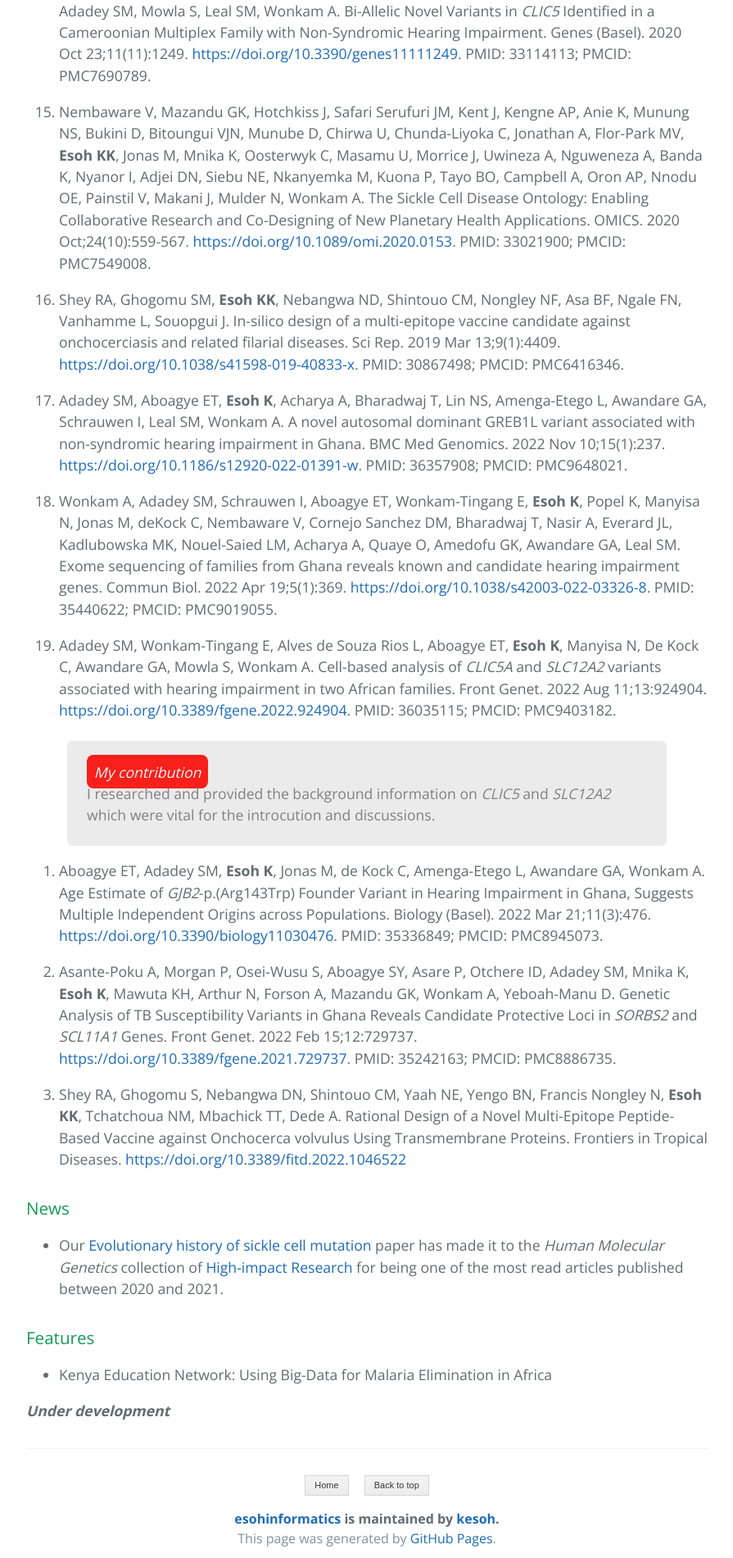
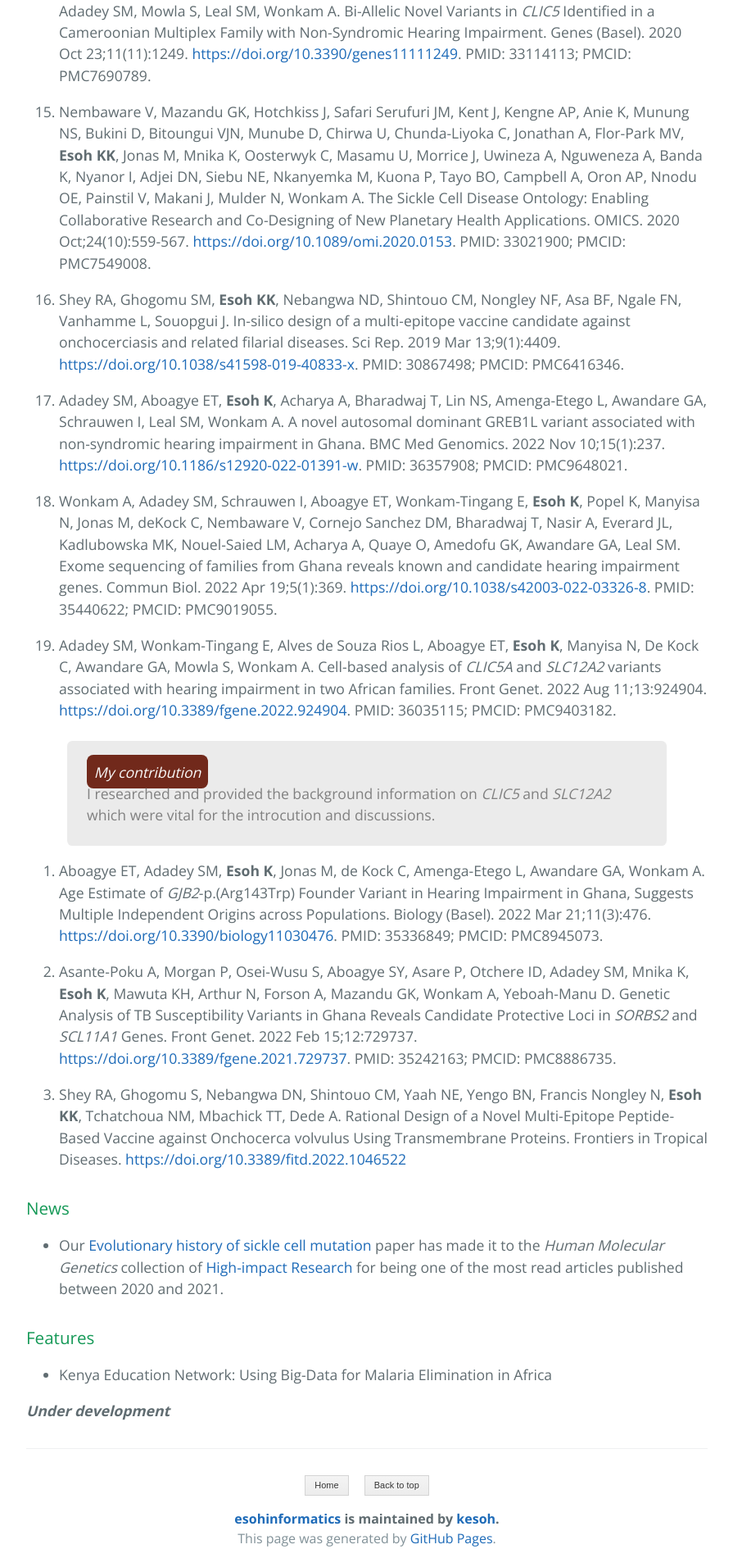
Before and after one commit to esohkevin/esohkevin.github.io, a Jekyll site: the page built from docs/research.md, in a window 1280 px wide. Shown: the part 2122-4023 px from the top of the page at 82% size, without its empty margins (192-1087 px from the left). Built offline with Jekyll 4.4.1, drawn with Linux system fonts in a browser that asks for light colours; the repository's description, which GitHub fills in, is left out.

```diff
--- a/docs/research.md
+++ b/docs/research.md
@@ -127,7 +127,7 @@
 PMID: 36035115; PMCID: PMC9403182.
 
 <p style="background-color: rgba(215, 215, 215, 0.5); color: gray; padding: 1.5rem 1.5rem 1.5rem; text-align: left; border-radius: 0.4rem; margin-top: 25px; margin-left: 50px; margin-right: 50px;">
-  <span style="background-color: rgba(250, 10, 5, 0.9); color: rgba(250, 250, 250, 1.0); border-radius: 0.5rem; padding: 0.55rem; margin-bottom: 20px;">
+  <span style="background-color: rgba(100, 20, 5, 0.9); color: rgba(250, 250, 250, 1.0); border-radius: 0.5rem; padding: 0.55rem; margin-bottom: 20px;">
     <em>My contribution</em>
   </span>
   <br>
```
